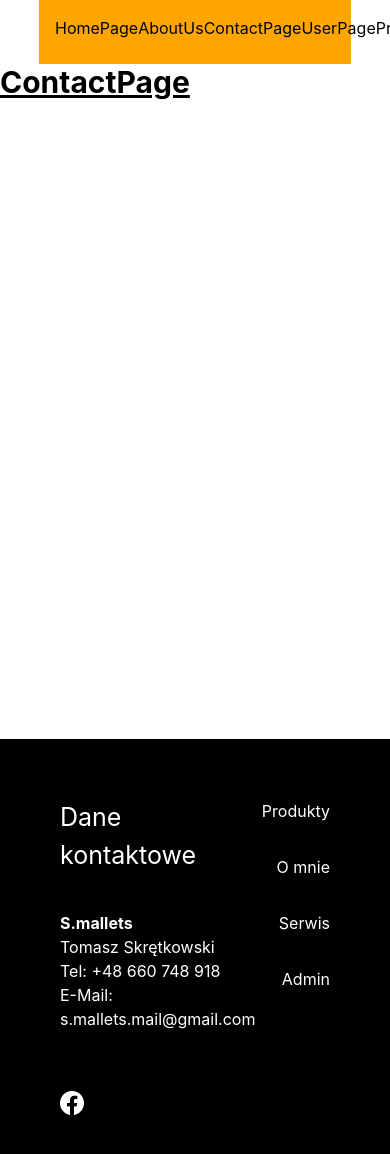
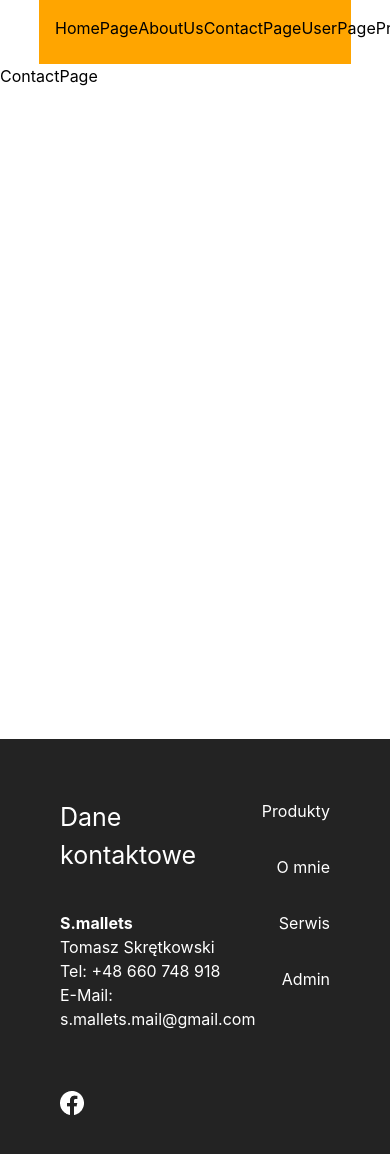
Before and after one commit to CC2021-WBL/S.Mallets-frontend, a React (Create React App) app: page /contact in a window 390 px wide. Shown: the top 1154 px of the page. Built offline with nearby package versions, Linux system fonts and the light colour scheme.

Commit message:
SM-34 changed hr to link in phone and mail, removed comments

```diff
--- a/src/App.tsx
+++ b/src/App.tsx
@@ -7,6 +7,7 @@ import ContactPage from './common/contact/ContactPage';
 import HomePage from './features/homePage/HomePage';
 import Layout from './features/layout/Layout';
 import ProductSeriesPage from './features/products/productSeries/ProductSeriesPage';
+import ServicePage from './features/servicePage/ServicePage';
 import UserPage from './features/userPage/UserPage';
 
 function App() {
@@ -21,6 +22,7 @@ function App() {
           <Route path="/cart" element={<CartPage />} />
           <Route path="/user" element={<UserPage />} />
           <Route path="/admin" element={<AdminPage />} />
+          <Route path="/service" element={<ServicePage />} />
         </Route>
       </Routes>
     </div>
--- a/src/common/aboutUs/AboutUs.tsx
+++ b/src/common/aboutUs/AboutUs.tsx
@@ -1,18 +1,4 @@
-const mainStyle = {
-  // background: 'grey',
-  // display: 'flex',
-  // margin: '0 auto',
-  // width: '80%',
-  // height: 'calc(100vh - 4rem)',
-  // justifyContent: 'space-between',
-  // padding: '1rem 1rem',
-};
-
 const AboutMe = () => {
-  return (
-    <div className="text-3xl font-bold underline" style={mainStyle}>
-      AboutUs
-    </div>
-  );
+  return <div>AboutUs</div>;
 };
 export default AboutMe;
--- a/src/common/contact/ContactPage.tsx
+++ b/src/common/contact/ContactPage.tsx
@@ -1,19 +1,5 @@
-const mainStyle = {
-  // background: 'grey',
-  // display: 'flex',
-  // margin: '0 auto',
-  // width: '80%',
-  // height: 'calc(100vh - 4rem)',
-  // justifyContent: 'space-between',
-  // padding: '1rem 1rem',
-};
-
 const ContactPage = () => {
-  return (
-    <div className="text-3xl font-bold underline" style={mainStyle}>
-      ContactPage
-    </div>
-  );
+  return <div>ContactPage</div>;
 };
 
 export default ContactPage;
--- a/src/features/adminPage/AdminPage.tsx
+++ b/src/features/adminPage/AdminPage.tsx
@@ -1,19 +1,4 @@
-const mainStyle = {
-  // background: 'grey',
-  // display: 'flex',
-  // margin: '0 auto',
-  // width: '80%',
-  // height:'100%',
-  // // height: 'calc(100vh - 4rem)',
-  // justifyContent: 'space-between',
-  // padding: '1rem 1rem',
-};
-
 const AdminPage = () => {
-  return (
-    <div className="text-3xl font-bold underline" style={mainStyle}>
-      AdminPage
-    </div>
-  );
+  return <div>AdminPage</div>;
 };
 export default AdminPage;
--- a/src/features/counter/counterAPI.ts
+++ b/src/features/counter/counterAPI.ts
@@ -1,6 +1,6 @@
 // A mock function to mimic making an async request for data
 export function fetchCount(amount = 1) {
   return new Promise<{ data: number }>((resolve) =>
-    setTimeout(() => resolve({ data: amount }), 500)
+    setTimeout(() => resolve({ data: amount }), 500),
   );
 }
--- a/src/features/homePage/HomePage.tsx
+++ b/src/features/homePage/HomePage.tsx
@@ -1,19 +1,5 @@
-const mainStyle = {
-  // background: 'grey',
-  // display: 'flex',
-  // margin: '0 auto',
-  // width: '80%',
-  // height: 'calc(100vh - 4rem)',
-  // justifyContent: 'space-between',
-  // padding: '1rem 1rem',
-};
-
 const HomePage = () => {
-  return (
-    <div className="text-3xl font-bold underline" style={mainStyle}>
-      HomePage
-    </div>
-  );
+  return <div>HomePage</div>;
 };
 
 export default HomePage;
--- a/src/features/layout/Layout.tsx
+++ b/src/features/layout/Layout.tsx
@@ -3,38 +3,15 @@ import { Outlet } from 'react-router-dom';
 import Footer from './footer/Footer';
 import Nav from './nav/Nav';
 
-// const footerStyle = {
-//   background: 'tomato',
-//   display: 'flex',
-//   margin: '0 auto',
-//   justifyContent: 'space-between',
-//   padding: '1rem 1rem',
-//   bottom: '0',
-//   left: '0',
-//   right: '0',
-//   height: '5rem',
-//   width: '80%',
-// };
-
 const Layout = () => {
   return (
     <>
       <Nav />
-      <div
-        className=" xl container mx-auto flex
-       h-[80vh]
-       flex-col "
-      >
+      <main className=" xl container mx-auto flex h-[80vh] flex-col ">
         <div>
           <Outlet />
         </div>
-        {/* <footer
-        style={{ position: 'absolute', ...footerStyle }}
-        className="footer"
-      >
-        footer
-      </footer> */}
-      </div>
+      </main>
       <Footer />
     </>
   );
--- a/src/features/layout/footer/Footer.tsx
+++ b/src/features/layout/footer/Footer.tsx
@@ -4,15 +4,22 @@ import fb from '../../../assets/facebook.png';
 
 const Footer = () => {
   return (
-    <footer className="h-[27.8125rem] w-full bg-black text-white ">
+    <footer className="h-[27.8125rem] w-full bg-[#232323] text-white ">
       <div className="xl container  mx-auto flex justify-between px-[60px] pt-[3.75rem]  sm:px-0">
         <div>
           <h2 className="text-[1.5625rem]">Dane kontaktowe</h2>
-          <div className=" leading-[150%]">
+          <div className="flex flex-col  leading-[150%]">
             <h4 className="mt-[2.3125rem] font-bold"> S.mallets</h4>
             <h4>Tomasz Skrętkowski</h4>
-            <h4>Tel: +48 660 748 918</h4>
-            <h4>E-Mail: s.mallets.mail@gmail.com</h4>
+            <a title="+48660748918" href="tel:+48660748918">
+              Tel: +48 660 748 918
+            </a>
+            <a
+              title="s.mallets.mail@gmail.com"
+              href="mailto:s.mallets.mail@gmail.com"
+            >
+              E-Mail: s.mallets.mail@gmail.com
+            </a>
           </div>
           <a
             href="https://www.facebook.com/skrettomasz"
@@ -26,7 +33,7 @@ const Footer = () => {
         <div className="flex  flex-col items-end gap-y-[2rem]">
           <Link to="/product-series">Produkty</Link>
           <Link to="/about-me">O mnie</Link>
-          <Link to="/">Serwis</Link>
+          <Link to="/service">Serwis</Link>
           <Link to="/admin">Admin</Link>
         </div>
       </div>
--- a/src/features/products/productSeries/ProductSeriesPage.tsx
+++ b/src/features/products/productSeries/ProductSeriesPage.tsx
@@ -1,18 +1,4 @@
-const mainStyle = {
-  // background: 'grey',
-  // display: 'flex',
-  // margin: '0 auto',
-  // width: '80%',
-  // height: 'calc(100vh - 4rem)',
-  // justifyContent: 'space-between',
-  // padding: '1rem 1rem',
-};
-
 const ProductSeriesPage = () => {
-  return (
-    <div className="text-3xl font-bold underline" style={mainStyle}>
-      ProductSeriesPage
-    </div>
-  );
+  return <div>ProductSeriesPage</div>;
 };
 export default ProductSeriesPage;
--- /dev/null
+++ b/src/features/servicePage/ServicePage.tsx
@@ -0,0 +1,4 @@
+const ServicePage = () => {
+  return <div>Strona serwisowa</div>;
+};
+export default ServicePage;
--- a/src/features/userPage/UserPage.tsx
+++ b/src/features/userPage/UserPage.tsx
@@ -1,19 +1,5 @@
-const mainStyle = {
-  // background: 'grey',
-  // display: 'flex',
-  // margin: '0 auto',
-  // width: '80%',
-  // height: 'calc(100vh - 4rem)',
-  // justifyContent: 'space-between',
-  // padding: '1rem 1rem',
-};
-
 const UserPage = () => {
-  return (
-    <div className="text-3xl font-bold underline" style={mainStyle}>
-      UserPage
-    </div>
-  );
+  return <div>UserPage</div>;
 };
 
 export default UserPage;
```
